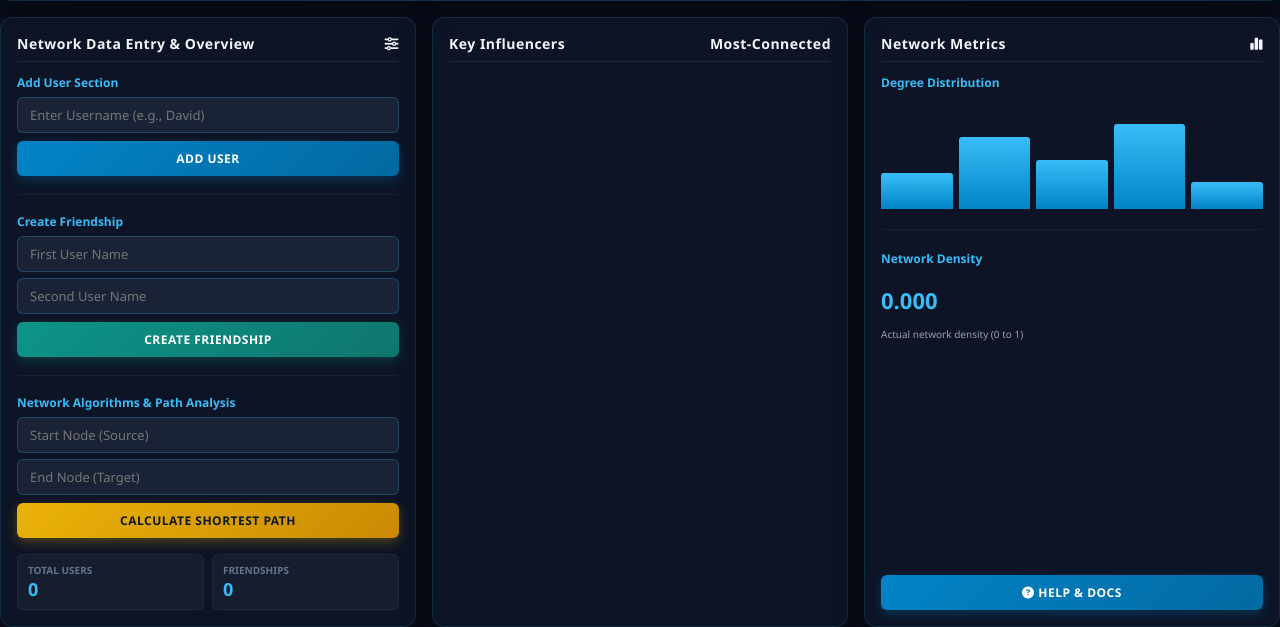
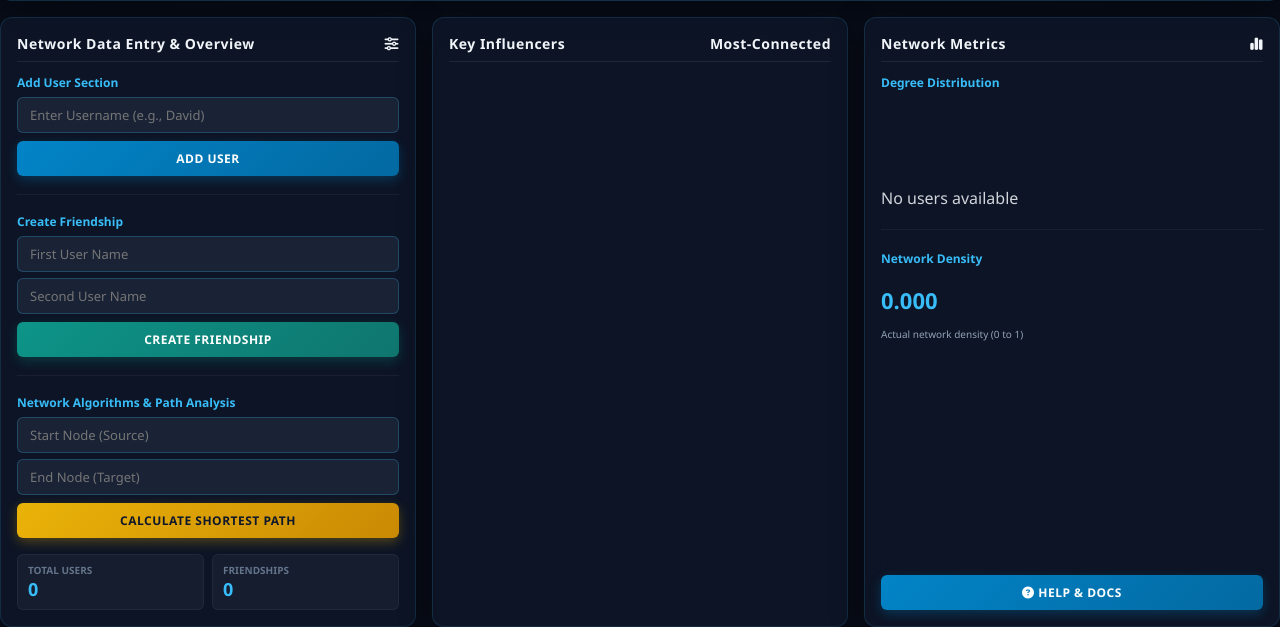
Before and after one commit to PeanutChikki/Social-Network-Analyzer, a Flask app: page / in a window 1280 px wide. Shown: the part 848-1475 px from the top of the page. Run offline with Flask 3, Linux system fonts and the light colour scheme.

Commit message:
Update index.html

```diff
--- a/templates/index.html
+++ b/templates/index.html
@@ -489,12 +489,16 @@
 
             <div class="sub-heading">Degree Distribution</div>
             <div class="chart-container">
-                <div class="chart-bar" style="height: 40%;"></div>
-                <div class="chart-bar" style="height: 80%;"></div>
-                <div class="chart-bar" style="height: 55%;"></div>
-                <div class="chart-bar" style="height: 95%;"></div>
-                <div class="chart-bar" style="height: 30%;"></div>
+                {% for item in degree_distribution %}
+                <div class="chart-bar"
+                style="height: {{ item.height }}%;"
+                title="Degree: {{ item.degree }}, Users: {{ item.count }}">
             </div>
+            </div>
+            {% else %}
+            <p>No users available</p>
+            {% endfor %}
+        </div>
 
             <div style="border-top: 1px solid rgba(255,255,255,0.05); margin: 8px 0;"></div>
 
```
